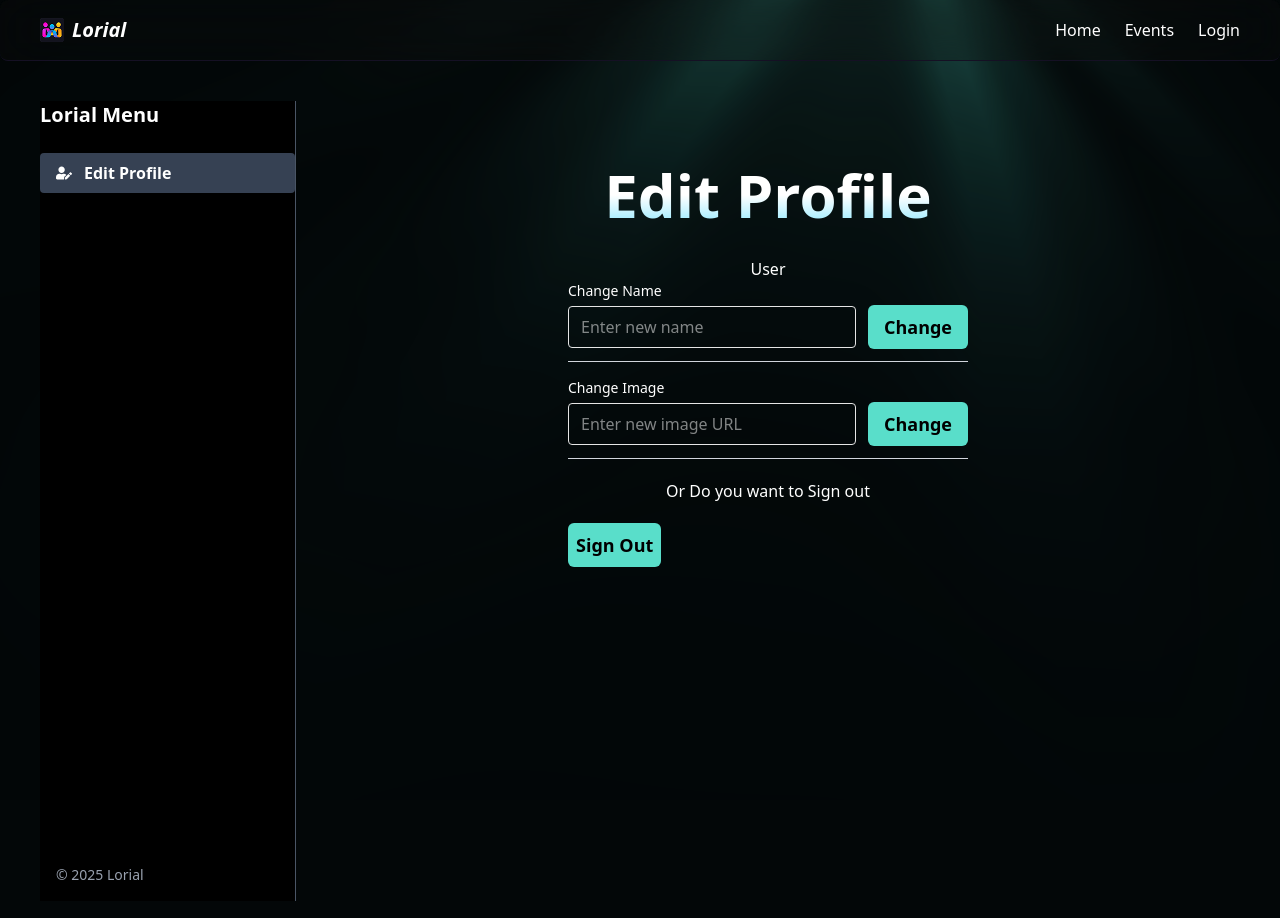
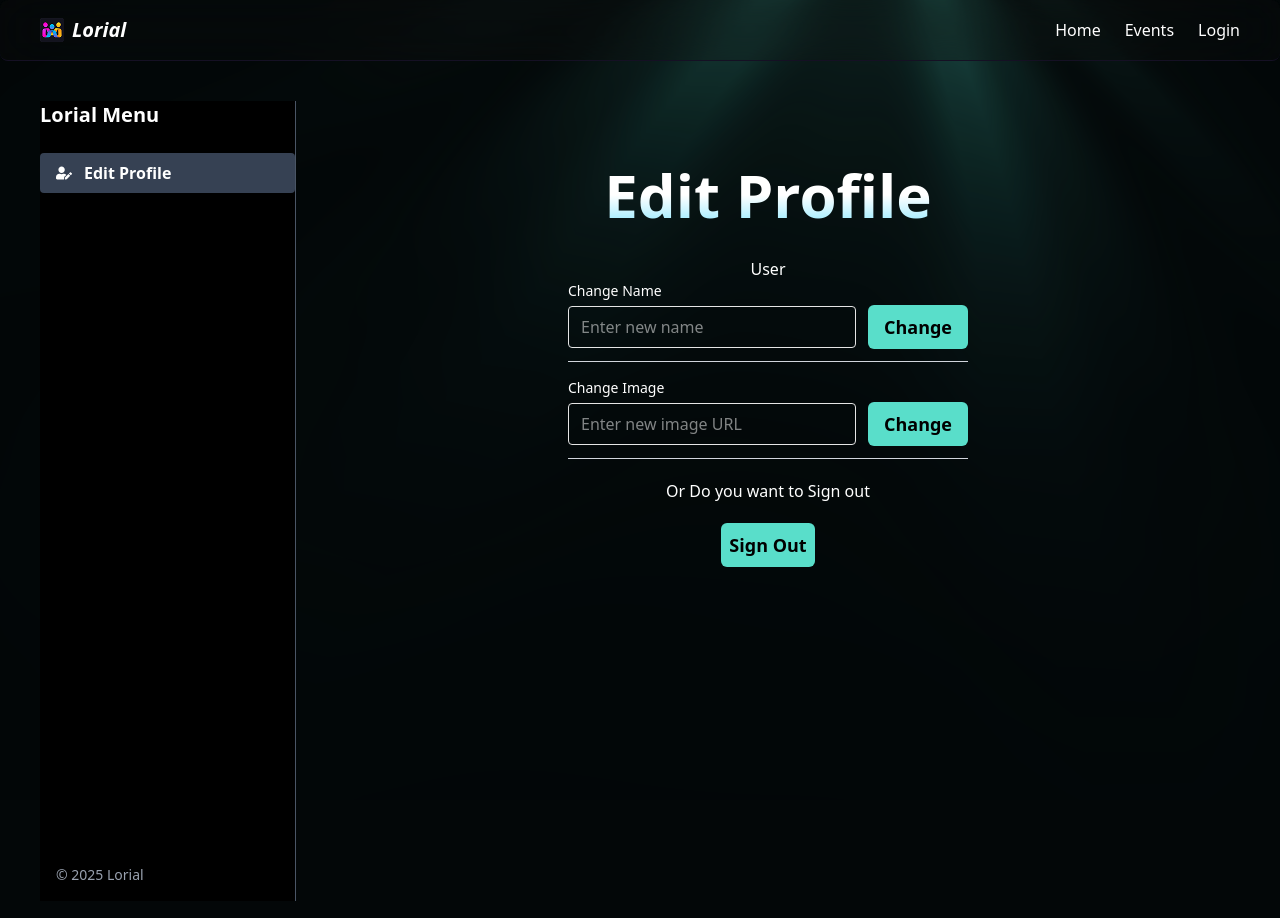
Before and after one commit to MohanadX/Lorial, a Next.js app: page /user/1 in a window 1280 px wide. Shown: the top 918 px of the page. Built offline with nearby package versions, Linux system fonts and the light colour scheme; no server answers; what imagekit would draw is missing.

Commit message:
fixed some UI text errors

```diff
--- a/app/(root)/user/[id]/page.tsx
+++ b/app/(root)/user/[id]/page.tsx
@@ -29,8 +29,9 @@ export default async function UserPage({
 						"use server";
 						await signOut({ redirectTo: "/?logout=success" });
 					}}
+					className="text-center"
 				>
-					<button className="change" type="submit">
+					<button className="change mx-auto" type="submit">
 						Sign Out
 					</button>
 				</form>
--- a/components/BookEvent.tsx
+++ b/components/BookEvent.tsx
@@ -60,7 +60,7 @@ const BookEvent = ({ eventId, slug }: { eventId: string; slug: string }) => {
 					<div>
 						{session?.user ? (
 							<p>
-								Book This Event with your email on our website, don't this this
+								Book This Event with your email on our website, don't miss this
 								chance
 							</p>
 						) : (
```
Also changed, not shown: 1 other file (tests, documents, lock files or other folders).
